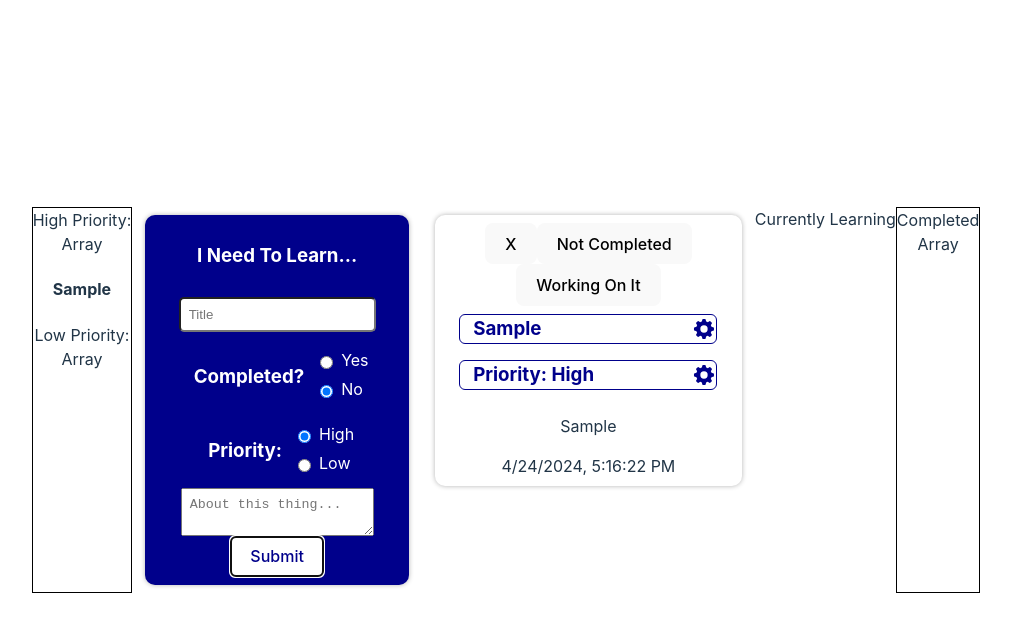
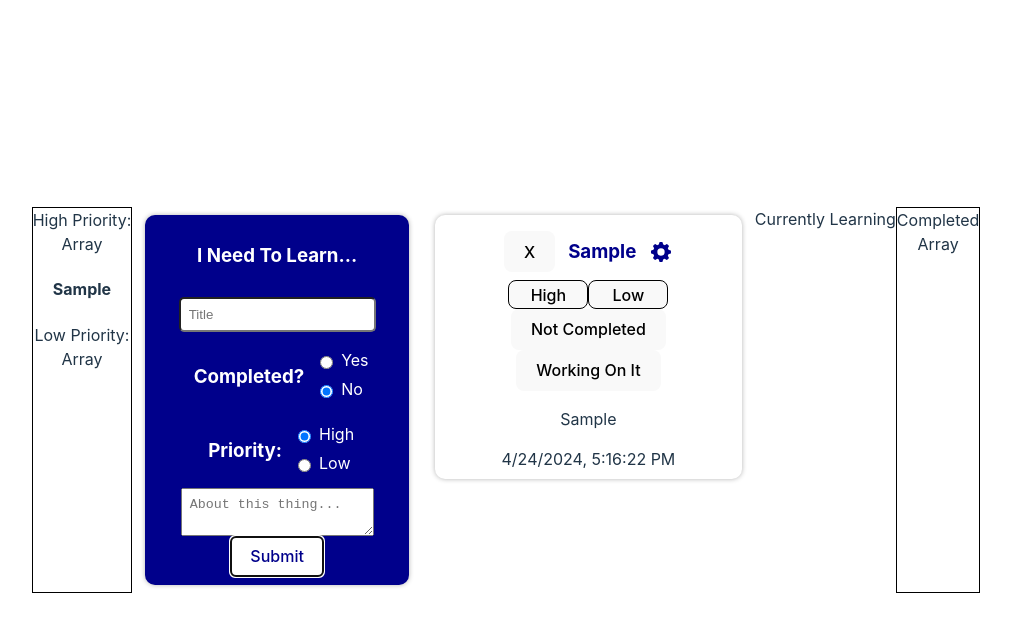
Before and after one commit to SuperHeavyBallet/ToLearnApp, a React (Vite) app in the folder ToLearnApp/: page / in a window 1280 px wide. Both pictures are taken after typing "Sample", "Sample" into the empty fields and a click on the button "Submit". Shown: the top 632 px of the page, without its empty margins (134-1145 px from the left). Built offline with nearby package versions, Linux system fonts and the light colour scheme.

Commit message:
Editing Title added, Change Priority Update, Completed Update, Rearranged Layout

```diff
--- a/ToLearnApp/src/assets/Card/card.jsx
+++ b/ToLearnApp/src/assets/Card/card.jsx
@@ -3,7 +3,7 @@ import { useEffect, useState } from "react"
 import styles from "./card.module.css"
 
 
-export default function Card( { timeCreated, cardCompleted, cardTitle, cardPriority, cardText, onRemove, onChangeCompleted, onWorkingOnIt})
+export default function Card( { timeCreated, cardCompleted, cardTitle, cardPriority, cardText, onRemove, onChangeTitle, onChangeCompleted, onChangePriority, onWorkingOnIt})
 {
 
 
@@ -11,11 +11,16 @@ export default function Card( { timeCreated, cardCompleted, cardTitle, cardPrior
     const [ title, setTitle] = useState(cardTitle || "Title");
     const [priority, setPriority] = useState(cardPriority || "Low");
 
+    const [ isEditingTitle, setIsEditingTitle ] = useState(false);
+
     function handleEditTitleClick(event)
     {
         event.preventDefault();
+        setIsEditingTitle(true);
+
         if (title === "Title")
         {
+
             setTitle("Edited Title");
         }
         else
@@ -26,10 +31,27 @@ export default function Card( { timeCreated, cardCompleted, cardTitle, cardPrior
 
     }
 
+    function handleTitleChange(event)
+    {
+        setTitle(event.target.value)
+    }
+    function handleTitleSubmit(event)
+    {
+        if (event.key === 'Enter')
+        {
+            setIsEditingTitle(false);
+            onChangeTitle(title);
+        }
+    }
+
     function handleEditPriorityClick(event)
     {
 
         event.preventDefault();
+
+
+        onChangePriority(event.target.value);
+
         if (priority === "High")
         {
             setPriority("Low");
@@ -42,54 +64,91 @@ export default function Card( { timeCreated, cardCompleted, cardTitle, cardPrior
 
 
 
+
+
+
     function handleCompletedClick(event)
     {
         onChangeCompleted();
+
+        if (completedStatus === "Not Completed")
+        {
+            setCompletedStatus("Completed");
+        }
+        else
+        {
+            setCompletedStatus("Not Completed");
+        }
 
     }
 
 
     return(
         <div className={styles.card}>
-            {/* Top Row Elements */}
+
+
+            {/* Title Elements */}
+            <div className={styles.inputEditBlock}>
+            <button onClick={onRemove}>
+                    X</button>
+                <h3 className={styles.title}>
+                {isEditingTitle ? (
+                    <input
+                        type="text"
+                        value={title}
+                        placeholder={title}
+                        onChange={handleTitleChange}
+                        onKeyDown={handleTitleSubmit}
+                        autoFocus
+                        />
+                ) : (
+                    <span >{title}</span>
+                )}
+                </h3>
+                {/* Edit Cog SVG */}
+
+                { !isEditingTitle ? (
+                    <svg
+                    onClick={() => setIsEditingTitle(true)}
+                    className={styles.editCog} fill="#00008b" viewBox="0 0 36 36" xmlns="http://www.w3.org/2000/svg" >
+
+                    <path d="M32.57,15.72l-3.35-1a11.65,11.65,0,0,0-.95-2.33l1.64-3.07a.61.61,0,0,0-.11-.72L27.41,6.2a.61.61,0,0,0-.72-.11L23.64,7.72a11.62,11.62,0,0,0-2.36-1l-1-3.31A.61.61,0,0,0,19.69,3H16.31a.61.61,0,0,0-.58.43l-1,3.3a11.63,11.63,0,0,0-2.38,1l-3-1.62a.61.61,0,0,0-.72.11L6.2,8.59a.61.61,0,0,0-.11.72l1.62,3a11.63,11.63,0,0,0-1,2.37l-3.31,1a.61.61,0,0,0-.43.58v3.38a.61.61,0,0,0,.43.58l3.33,1a11.62,11.62,0,0,0,1,2.33L6.09,26.69a.61.61,0,0,0,.11.72L8.59,29.8a.61.61,0,0,0,.72.11l3.09-1.65a11.65,11.65,0,0,0,2.3.94l1,3.37a.61.61,0,0,0,.58.43h3.38a.61.61,0,0,0,.58-.43l1-3.38a11.63,11.63,0,0,0,2.28-.94l3.11,1.66a.61.61,0,0,0,.72-.11l2.39-2.39a.61.61,0,0,0,.11-.72l-1.66-3.1a11.63,11.63,0,0,0,.95-2.29l3.37-1a.61.61,0,0,0,.43-.58V16.31A.61.61,0,0,0,32.57,15.72ZM18,23.5A5.5,5.5,0,1,1,23.5,18,5.5,5.5,0,0,1,18,23.5Z"></path>
+                    </svg>)
+                    : (
+                        <svg
+                        onClick={() => setIsEditingTitle(false)}
+                        className={styles.editCog} fill="#00008b" viewBox="0 0 36 36" xmlns="http://www.w3.org/2000/svg" >
+
+                        <path d="M32.57,15.72l-3.35-1a11.65,11.65,0,0,0-.95-2.33l1.64-3.07a.61.61,0,0,0-.11-.72L27.41,6.2a.61.61,0,0,0-.72-.11L23.64,7.72a11.62,11.62,0,0,0-2.36-1l-1-3.31A.61.61,0,0,0,19.69,3H16.31a.61.61,0,0,0-.58.43l-1,3.3a11.63,11.63,0,0,0-2.38,1l-3-1.62a.61.61,0,0,0-.72.11L6.2,8.59a.61.61,0,0,0-.11.72l1.62,3a11.63,11.63,0,0,0-1,2.37l-3.31,1a.61.61,0,0,0-.43.58v3.38a.61.61,0,0,0,.43.58l3.33,1a11.62,11.62,0,0,0,1,2.33L6.09,26.69a.61.61,0,0,0,.11.72L8.59,29.8a.61.61,0,0,0,.72.11l3.09-1.65a11.65,11.65,0,0,0,2.3.94l1,3.37a.61.61,0,0,0,.58.43h3.38a.61.61,0,0,0,.58-.43l1-3.38a11.63,11.63,0,0,0,2.28-.94l3.11,1.66a.61.61,0,0,0,.72-.11l2.39-2.39a.61.61,0,0,0,.11-.72l-1.66-3.1a11.63,11.63,0,0,0,.95-2.29l3.37-1a.61.61,0,0,0,.43-.58V16.31A.61.61,0,0,0,32.57,15.72ZM18,23.5A5.5,5.5,0,1,1,23.5,18,5.5,5.5,0,0,1,18,23.5Z"></path>
+                        </svg>
+                    )}
+
+
+
+            </div>
+            {/*++++++++++++++*/}
+
+
+
+                    <div className={styles.prioritySwitch}>
+
+                    <button className={styles.priorityButton}
+                        value={"High"}
+                        onClick={handleEditPriorityClick}>High</button>
+                    <button className={styles.priorityButton}
+                        value={"Low"}
+                        onClick={handleEditPriorityClick}>Low</button>
+                    </div>
+
+
+             {/* Mid Row Elements */}
             <div className={styles.cardTopButtons}>
-                <button onClick={onRemove}>
-                    X</button>
+
                 <button onClick={handleCompletedClick}>
                     {completedStatus}</button>
                 <button onClick={onWorkingOnIt}>Working On It</button>
             </div>
             {/*++++++++++++++*/}
-
-            {/* Title Elements */}
-            <div className={styles.inputEditBlock}>
-                <h3 className={styles.title}>{title}</h3>
-                {/*<button className={styles.editButton} onClick={handleEditTitleClick}><h5>Edit</h5></button>/*}
-                {/* Edit Cog SVG */}
-                <svg
-                    onClick={handleEditTitleClick}
-                    className={styles.editCog} fill="#00008b" viewBox="0 0 36 36" xmlns="http://www.w3.org/2000/svg" >
-
-                <path d="M32.57,15.72l-3.35-1a11.65,11.65,0,0,0-.95-2.33l1.64-3.07a.61.61,0,0,0-.11-.72L27.41,6.2a.61.61,0,0,0-.72-.11L23.64,7.72a11.62,11.62,0,0,0-2.36-1l-1-3.31A.61.61,0,0,0,19.69,3H16.31a.61.61,0,0,0-.58.43l-1,3.3a11.63,11.63,0,0,0-2.38,1l-3-1.62a.61.61,0,0,0-.72.11L6.2,8.59a.61.61,0,0,0-.11.72l1.62,3a11.63,11.63,0,0,0-1,2.37l-3.31,1a.61.61,0,0,0-.43.58v3.38a.61.61,0,0,0,.43.58l3.33,1a11.62,11.62,0,0,0,1,2.33L6.09,26.69a.61.61,0,0,0,.11.72L8.59,29.8a.61.61,0,0,0,.72.11l3.09-1.65a11.65,11.65,0,0,0,2.3.94l1,3.37a.61.61,0,0,0,.58.43h3.38a.61.61,0,0,0,.58-.43l1-3.38a11.63,11.63,0,0,0,2.28-.94l3.11,1.66a.61.61,0,0,0,.72-.11l2.39-2.39a.61.61,0,0,0,.11-.72l-1.66-3.1a11.63,11.63,0,0,0,.95-2.29l3.37-1a.61.61,0,0,0,.43-.58V16.31A.61.61,0,0,0,32.57,15.72ZM18,23.5A5.5,5.5,0,1,1,23.5,18,5.5,5.5,0,0,1,18,23.5Z"></path>
-                </svg>
-            </div>
-            {/*++++++++++++++*/}
-
-
-
-
-            <div className={styles.inputEditBlock}>
-            <h3 className={styles.title}>Priority: {priority}</h3>
-            {/*<button className={styles.editButton} onClick={handleEditPriorityClick}><h5>Edit</h5></button>*/}
-            {/* Edit Cog SVG */}
-            <svg
-                onClick={handleEditPriorityClick}
-                className={styles.editCog} fill="#00008b" viewBox="0 0 36 36" xmlns="http://www.w3.org/2000/svg" >
-
-            <path d="M32.57,15.72l-3.35-1a11.65,11.65,0,0,0-.95-2.33l1.64-3.07a.61.61,0,0,0-.11-.72L27.41,6.2a.61.61,0,0,0-.72-.11L23.64,7.72a11.62,11.62,0,0,0-2.36-1l-1-3.31A.61.61,0,0,0,19.69,3H16.31a.61.61,0,0,0-.58.43l-1,3.3a11.63,11.63,0,0,0-2.38,1l-3-1.62a.61.61,0,0,0-.72.11L6.2,8.59a.61.61,0,0,0-.11.72l1.62,3a11.63,11.63,0,0,0-1,2.37l-3.31,1a.61.61,0,0,0-.43.58v3.38a.61.61,0,0,0,.43.58l3.33,1a11.62,11.62,0,0,0,1,2.33L6.09,26.69a.61.61,0,0,0,.11.72L8.59,29.8a.61.61,0,0,0,.72.11l3.09-1.65a11.65,11.65,0,0,0,2.3.94l1,3.37a.61.61,0,0,0,.58.43h3.38a.61.61,0,0,0,.58-.43l1-3.38a11.63,11.63,0,0,0,2.28-.94l3.11,1.66a.61.61,0,0,0,.72-.11l2.39-2.39a.61.61,0,0,0,.11-.72l-1.66-3.1a11.63,11.63,0,0,0,.95-2.29l3.37-1a.61.61,0,0,0,.43-.58V16.31A.61.61,0,0,0,32.57,15.72ZM18,23.5A5.5,5.5,0,1,1,23.5,18,5.5,5.5,0,0,1,18,23.5Z"></path>
-            </svg>
-            {/*++++++++++++++*/}
-            </div>
 
             {/*Text Notes*/}
             <p className={styles.textBox}>{cardText}</p>
--- a/ToLearnApp/src/assets/Card/card.module.css
+++ b/ToLearnApp/src/assets/Card/card.module.css
@@ -16,12 +16,11 @@
 .inputEditBlock{
     display: flex;
     flex-direction: row;
-    justify-content: space-between;
+    justify-content: center;
     align-items: center;
     padding: 0;
     margin: 1vh;
-    border: 1px solid darkblue;
-    border-radius: 6px;
+
     width: 100%;
 
 }
@@ -53,6 +52,17 @@
 .editCog:hover{
     cursor: pointer;
 }
+
+.prioritySwitch{
+    display: flex;
+    flex-direction: row;
+}
+.priorityButton{
+    margin: 0;
+    padding: 0.2rem;
+    width: 5rem;
+    border: 1px solid black;
+}
 .textBox{
     max-width: 90%;
     overflow: hidden;
--- a/ToLearnApp/src/assets/CreateNewCard/createNewCard.jsx
+++ b/ToLearnApp/src/assets/CreateNewCard/createNewCard.jsx
@@ -84,6 +84,20 @@ export default function CreateNewCard()
         setCompletedCards(completedCards);
     }
 
+    function changePriorityStatus(cardId, card, priorityLevel){
+        const id = cardId;
+
+        const currentCardToChange = cards.filter(card => card.id === id);
+        if (currentCardToChange[0]){
+            if (currentCardToChange[0].priority === "High" && priorityLevel !== "High"){
+                currentCardToChange[0].priority = "Low";
+            }else if (priorityLevel !== "Low"){
+                currentCardToChange[0].priority = "High";
+            }
+        }
+
+        sortPriorityCards();
+    }
     {/* Callback Functions on Cards Already Made */}
     function changeCompletedStatus(cardId, card){
         let id = cardId;
@@ -100,6 +114,15 @@ export default function CreateNewCard()
         }
 
         sortCompletedCards();
+    }
+
+    function changeTitle(cardId, newTitle){
+
+        setCards(prevCards =>
+            prevCards.map(card =>
+                card.id === cardId ? { ...card, title: newTitle } : card
+            )
+        );
     }
 
     function removeCard(cardId){
@@ -201,9 +224,13 @@ export default function CreateNewCard()
                         timeCreated={card.time}
                         cardCompleted={card.completed}
                         cardTitle={card.title}
+                        onChangeTitle={(newTitle) => changeTitle(card.id, newTitle)}
                         cardPriority={card.priority}
                         cardText={card.text}
                         onRemove={() => removeCard(card.id)}
+                        onChangePriority={(priorityLevel) =>
+                            changePriorityStatus(card.id, card, priorityLevel)
+                        }
                         onChangeCompleted={() =>
                             changeCompletedStatus(card.id, card)
                         }
```
Also changed, not shown: 1 other file (tests, documents, lock files or other folders).
